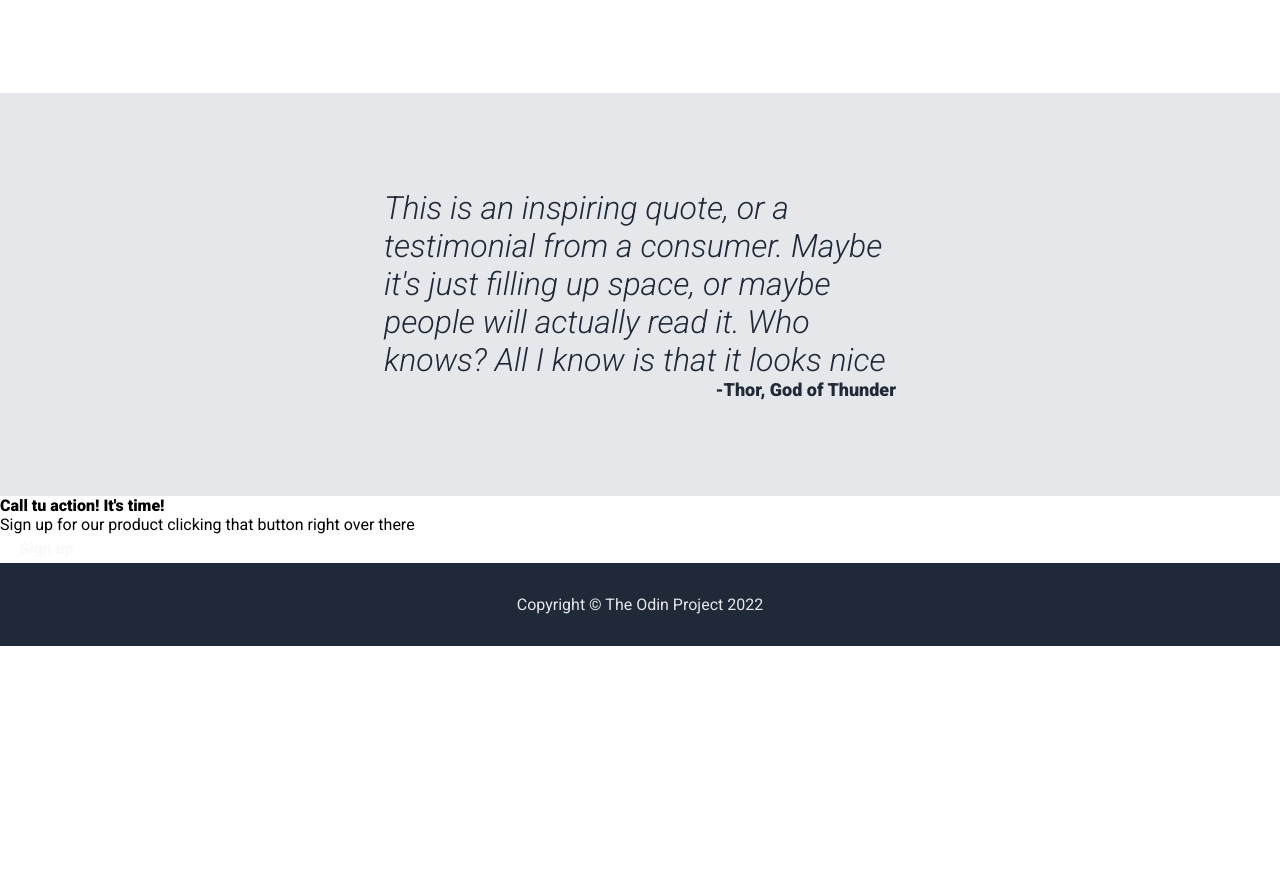
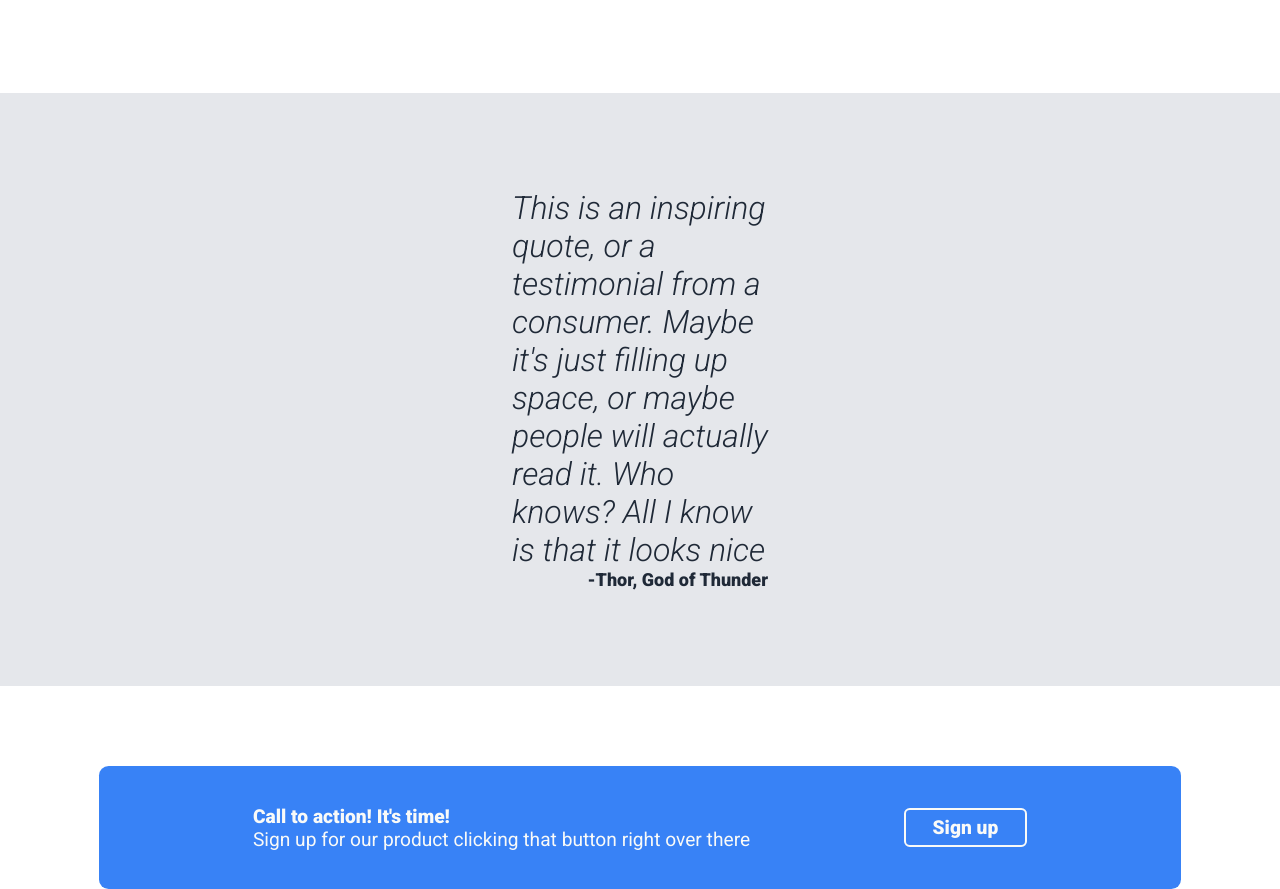
Before and after one commit to riskezwn/odin-landing-page, a plain HTML site: page index.html in a window 1280 px wide. Shown: the part 942-1831 px from the top of the page. Before the commit the page ends 1588 px from the top, so only its background shows below. Drawn offline with Linux system fonts and the light colour scheme.

Commit message:
Style Call to Action box

```diff
--- a/index.html
+++ b/index.html
@@ -80,10 +80,10 @@
       <div class="actioncall">
         <div class="container">
           <div>
-            <h4>Call tu action! It's time!</h4>
+            <h4>Call to action! It's time!</h4>
             Sign up for our product clicking that button right over there
           </div>
-          <a href="#" class="button">Sign up</a>
+          <a href="#" class="button outlined">Sign up</a>
         </div>
       </div>
     </main>
--- a/styles/index.css
+++ b/styles/index.css
@@ -1,7 +1,3 @@
-:root {
-  --main-bg-color: #1f2937;
-}
-
 * {
   margin: 0;
   padding: 0;
@@ -15,15 +11,18 @@ body {
   text-decoration: none;
   color: #F9FAF8;
   font-weight: 600;
-  padding: .3em 1.2em;
+  padding: .3em 1.4em;
   border-radius: .3em;
 }
 .button.primary {
   background-color: #3882f6;
   margin: 1em 0;
 }
+.button.outlined {
+  border: 2px solid #F9FAF8;
+}
 header {
-  background-color: var(--main-bg-color);
+  background-color: #1f2937;
   padding: 1em 14em;
 }
 header nav {
@@ -104,7 +103,7 @@ main .quote {
   color: #1f2937;
   font-size: 2em;
   background-color: #E5e7eB;
-  padding: 3em 12em;
+  padding: 3em 16em;
   flex-direction: column;
   display: flex;
   justify-content: center;
@@ -116,6 +115,22 @@ main .quote cite {
   font-style: normal;
   font-weight: bold;
 }
+main .actioncall {
+  padding: 5em 0;
+  display: flex;
+  justify-content: center;
+  align-items: center;
+}
+main .actioncall .container {
+  font-size: 1.2em;
+  border-radius: .5em;
+  gap: 8em;
+  display: flex;
+  align-items: center;
+  padding: 2em 8em;
+  color: #F9FAF8;
+  background-color: #3882f6;
+}
 footer {
   text-align: center;
   padding: 2em 0;
```
